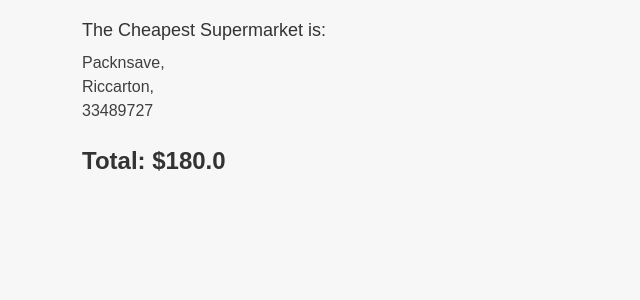
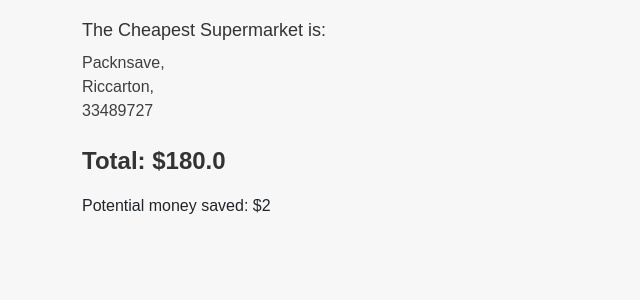
Before and after one commit to jackg555/CS203, a Flask app: page /list/1 in a window 1280 px wide. Shown: the part 478-778 px from the top of the page, without its empty margins (0-640 px from the left). Run offline with Flask 3, Linux system fonts and the light colour scheme; data comes from the database, SQL or seed files in the repository; tables that the repository leaves empty hold one stand-in row (values such as "Sample post").

Commit message:
Added money saved function

```diff
--- a/app.py
+++ b/app.py
@@ -16,7 +16,7 @@ def create_connection():
 def fetch_list_items(list_id):
     # Calls get_best_supermarket function that returns the
     # cheapest supermarket to shop at based on items in the users list
-    supermarket = get_best_supermarket(list_id)
+    supermarket, money_saved = get_best_supermarket(list_id)
     conn, cursor = create_connection()
 
     # Fetches all the information about the items in the users list as well as the information
@@ -49,7 +49,7 @@ def fetch_list_items(list_id):
 
     conn.close()
 
-    return lists_items, list_name, total_price
+    return lists_items, list_name, total_price, money_saved
 
 # Function that calculates the best supermarket to shop at based on the food inside the users list
 def get_best_supermarket(list_id):
@@ -85,6 +85,7 @@ def get_best_supermarket(list_id):
         # Makes default value for lowest_total = to the first ([0]) value inside supermarket_dict
         values = list(supermarket_dict.values())
         lowest_total = values[0]
+        highest_total = 0
         supermarket = 1
 
         # Calculates which supermarket is the cheapest
@@ -94,10 +95,14 @@ def get_best_supermarket(list_id):
             if (item_total < lowest_total):
                 lowest_total = item_total
                 supermarket = key
+            if (item_total > highest_total):
+                highest_total = item_total
+
+            money_saved = highest_total - lowest_total
 
         conn.close()
 
-        return str(supermarket)
+        return str(supermarket), int(money_saved)
 
 # Function that fetches all the lists that have been created
 def fetch_lists():
@@ -192,13 +197,14 @@ def disp_list(list_id):
         conn.close()
 
     # Fetches current list information then displays list
-    lists_items, list_name, total_price = fetch_list_items(list_id)
+    lists_items, list_name, total_price, money_saved = fetch_list_items(list_id)
 
     return render_template('dispList.html',
                            list_items_content=lists_items,
                            list_name=list_name,
                            total_price=total_price,
-                           list_id=list_id)
+                           list_id=list_id,
+                           money_saved=money_saved)
 
 # Updates the quantity of a food item
 @app.route('/updatequantity/<int:list_id>', methods=['POST'])
@@ -229,13 +235,14 @@ def update_quantity(list_id):
     conn.close()
 
     # Fetches current list information then displays list
-    lists_items, list_name, total_price = fetch_list_items(list_id)
+    lists_items, list_name, total_price, money_saved = fetch_list_items(list_id)
 
     return render_template('dispList.html',
                            list_items_content=lists_items,
                            list_name=list_name,
                            total_price=total_price,
-                           list_id=list_id)
+                           list_id=list_id,
+                           money_saved=money_saved)
 
 # Deletes a list from lists table
 @app.route('/deletelist/<int:list_id>', methods=['POST'])
--- a/templates/dispList.html
+++ b/templates/dispList.html
@@ -129,6 +129,8 @@
 
                 <!-- Displays total of all the items in the list -->
                 <h2>Total: ${{ total_price }}</h2>
+                <!-- Displays potential money saved -->
+                <h3>Potential money saved: ${{ money_saved }}</h3>
             </div>
         </div>
     </div>
```
